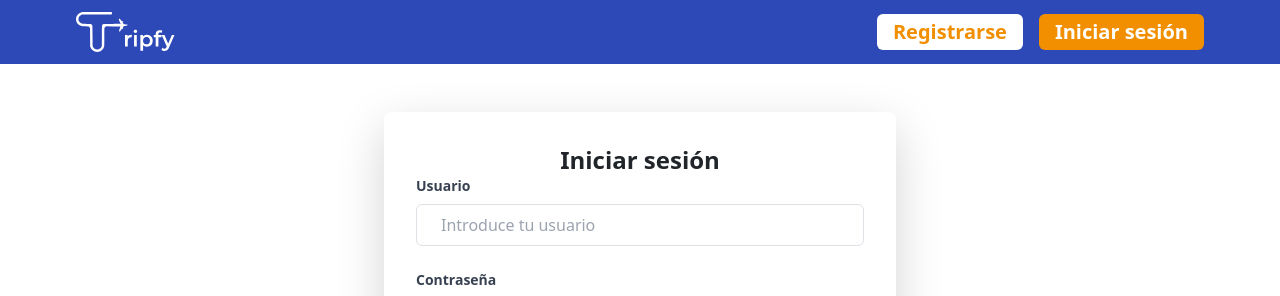
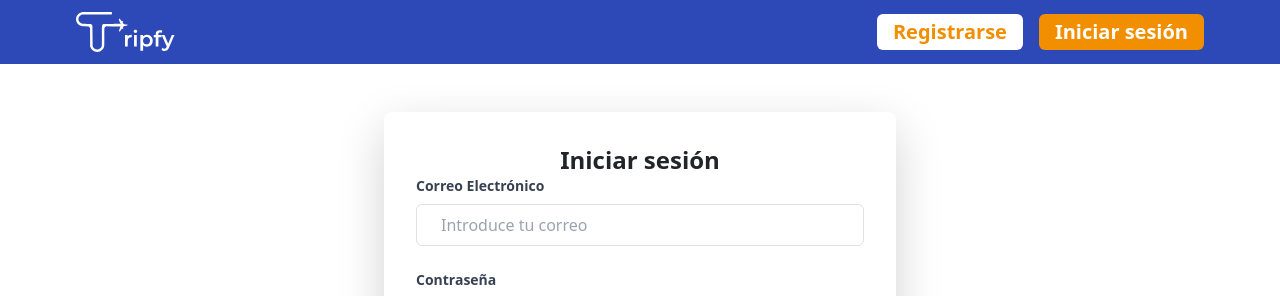
Before and after one commit to Kbri17/FrontEndTripfy, a React (Vite) app: page /login in a window 1280 px wide. Shown: the top 296 px of the page. Built offline with nearby package versions, Linux system fonts and the light colour scheme.

Commit message:
modificando login form para logeo con email

```diff
--- a/src/auth/LoginForm.jsx
+++ b/src/auth/LoginForm.jsx
@@ -3,7 +3,7 @@ import { useNavigate } from "react-router-dom";
 import { useAuth } from "./hooks/useAuth";
 
 const LoginForm = () => {
-  const [usuario, setUsuario] = useState({ username: "", contrasenia: "" });
+  const [usuario, setUsuario] = useState({ email: "", contrasenia: "" }); // ✅ Cambio de "username" a "email"
   const navigate = useNavigate();
   const { login, error, loading } = useAuth();
   const [localError, setLocalError] = useState(error);
@@ -17,23 +17,19 @@ const LoginForm = () => {
     e.preventDefault();
 
     try {
-      const response = await login(usuario); // Hace la petición al backend
-      console.log("Respuesta del backend:", response); // Verifica la estructura de response
+      const response = await login(usuario);
+      console.log("Respuesta del backend:", response);
 
-      // Validar si la autenticación fue exitosa
       if (!response.token) {
         throw new Error(response.message || "Error en la autenticación");
       }
 
-      // Guardar token y datos del usuario en localStorage
       localStorage.setItem("token", response.token);
       localStorage.setItem("user", JSON.stringify(response.userResponse));
 
-      // Obtener el rol del usuario
       const userRole = response.userResponse?.role;
       console.log("El rol de usuario es:", userRole);
 
-      // Redirigir según el rol del usuario
       if (userRole === "ADMIN") {
         navigate("/administracion");
       } else {
@@ -41,33 +37,40 @@ const LoginForm = () => {
       }
     } catch (err) {
       console.error("Error en login:", err);
-      setLocalError(err.message);
+      setLocalError(err.message || "Error desconocido");
+
+
     }
   };
+
 
 
   return (
     <div className="bg-white p-8 rounded-lg shadow-lg w-10/12 md:max-w-lg mx-auto mt-24 md:mt-12">
       <h3 className="text-center font-bold text-2xl">Iniciar sesión</h3>
-      {error && <p className="text-red-500 text-center">{error}</p>}
+      {error && (
+        <p className="text-red-500 text-center">
+          {typeof error === "string" ? error : JSON.stringify(error)}
+        </p>
+      )}
       <form onSubmit={handleSubmit}>
-        {/* Usuario */}
+        {/* Email */}
         <div className="mb-4">
           <label
-            htmlFor="username"
+            htmlFor="email"
             className="block text-gray-700 text-sm font-semibold mb-2"
           >
-            Usuario
+            Correo Electrónico
           </label>
           <input
-            type="text"
-            id="username"
-            name="username"
-            value={usuario.username}
+            type="email"
+            id="email"
+            name="email" // ✅ Asegurar que el name es "email"
+            value={usuario.email}
             onChange={handleChange}
             required
             className="w-full px-4 py-2 rounded-md border border-blue-300 focus:outline-none focus:ring-2 focus:ring-blue-500"
-            placeholder="Introduce tu usuario"
+            placeholder="Introduce tu correo"
           />
         </div>
 
--- a/src/components/Card.jsx
+++ b/src/components/Card.jsx
@@ -11,7 +11,7 @@ const TravelPackageCard = ({ idTour, image, title, description, price, destinati
   };
 
   // Limitar la descripción a 80 caracteres, y asegurar que description no sea undefined
-  const shortDescription = description && description.length > 80 ? description.slice(0, 80) + '...' : description;
+  const shortDescription = description && description.length > 80 ? description.slice(0, 40) + '...' : description;
 
   return (
     <div className="max-w-lg h-60 rounded-lg overflow-hidden shadow-lg bg-white flex flex-row">
```
